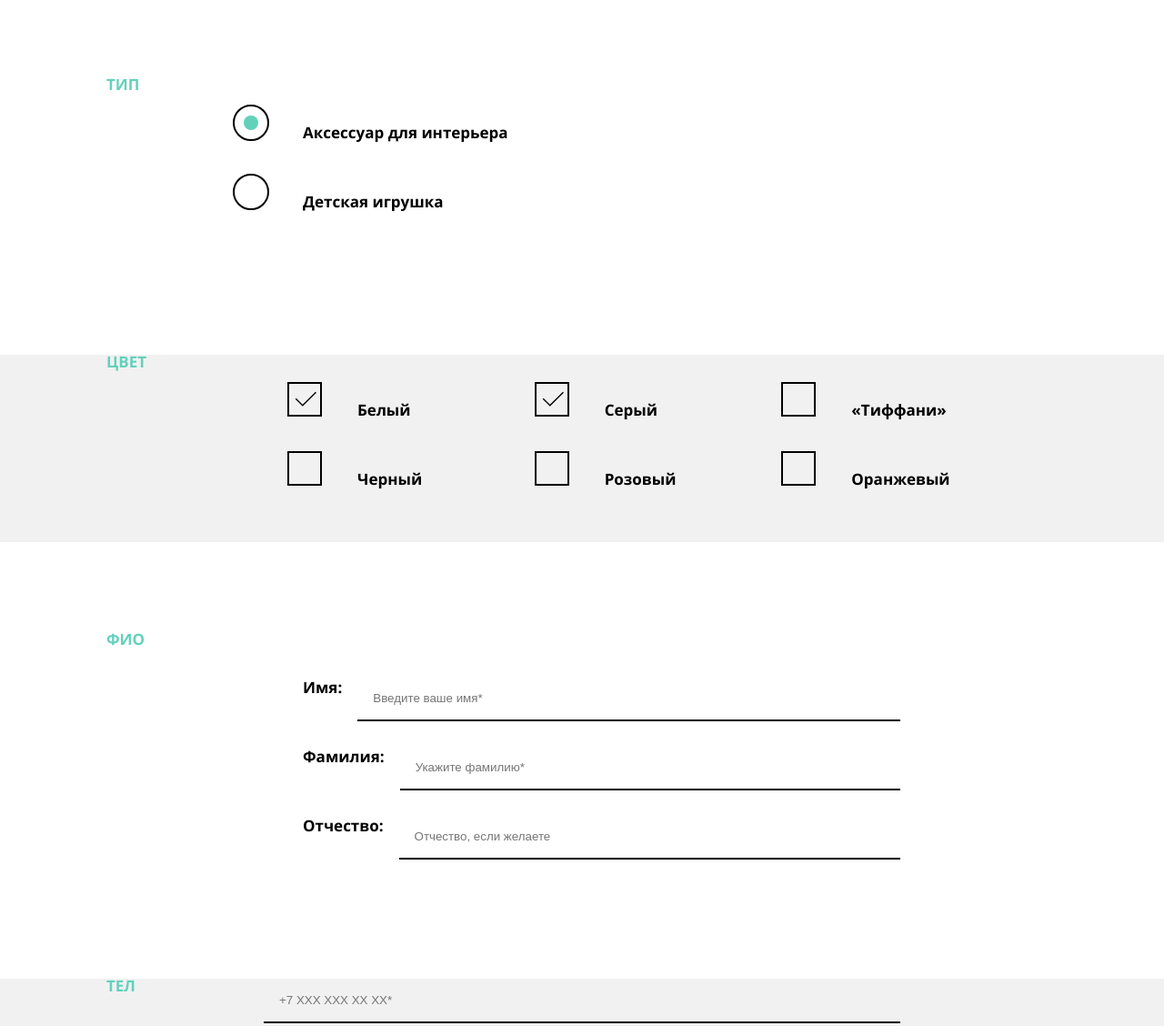
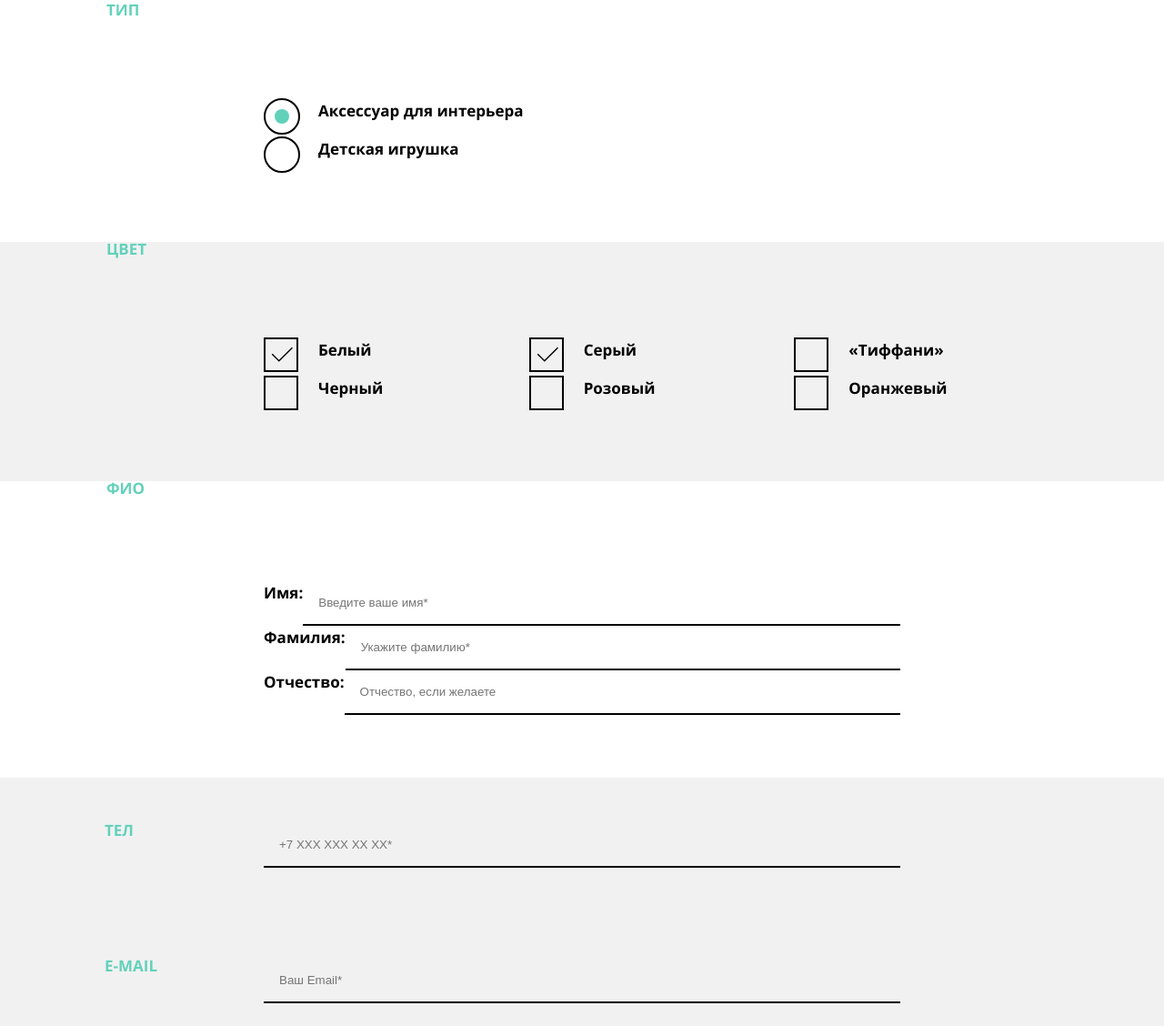
Before and after one commit to TamaraLavrina/51735-mishka-22, a website: page source/form.html in a window 1280 px wide. Shown: the part 499-1627 px from the top of the page at 91% size. Drawn offline with nearby package versions, Linux system fonts and the light colour scheme; files that its build step writes are made by us from their sources.

Commit message:
так лучше?

```diff
--- a/source/form.html
+++ b/source/form.html
@@ -59,75 +59,78 @@
         Мы будем рады воплотить в жизнь ваши пожелания!
         Заполните простую форму заказа и мы свяжемся с вами, чтобы уточнить детали.
       </p>
+
       <!--  форма-->
+
       <form class="form-area__form form" action="https://echo.htmlacademy.ru/courses" method="POST">
-        <!--  филдсет-->
-        <fieldset class="form__type form__type--type fields checkbox">
-          <legend class="fields__legend-name">Тип</legend>
-          <!-- список полей-->
-          <ul class="checkbox__list">
-            <!-- элемент cписка полей-->
-            <li class="checkbox__item">
+
+        <!-- группа чекбоксов/радиокнопок(chooser)-->
+        <fieldset class="form__group  chooser">
+          <legend class="form__legend-name">Тип</legend>
+          <!-- список радиокнопок-->
+          <ul class="chooser__list">
+            <!-- элемент cписка -->
+            <li class="chooser__item element">
               <!-- инпут поля радио-->
-              <input class="visually-hidden checkbox__chooser checkbox__chooser--radio" type="radio" name="product-type"
+              <input class="visually-hidden chooser__input chooser__input--radio" type="radio" name="product-type"
                 value="interior-accessory" id="i-accessory" checked>
-              <!-- подпись элемента списка полей-->
-              <label for="i-accessory" class="checkbox__label">Аксессуар для интерьера</label>
+              <!-- подпись элемента списка-->
+              <label for="i-accessory" class="chooser__label">Аксессуар для интерьера</label>
             </li>
-            <li class="checkbox__item ">
-              <input class="visually-hidden checkbox__chooser checkbox__chooser--radio" type="radio" name="product-type"
+            <li class="chooser__item element">
+              <input class="visually-hidden chooser__input chooser__input--radio" type="radio" name="product-type"
                 value="toy" id="toy-filter">
-              <label for="toy-filter" class="checkbox__label">Детская игрушка</label>
+              <label for="toy-filter" class="chooser__label">Детская игрушка</label>
             </li>
           </ul>
         </fieldset>
 
-
         <div class="form__wrapper">
-          <!--  филдсет-->
-          <fieldset class="form__type form__type--color fields checkbox">
-            <legend class="fields__legend-name">Цвет</legend>
+          <!--цветная обертка/серый-->
+          <!-- группа чекбоксов/радиокнопок(chooser)-->
+          <fieldset class="form__group chooser chooser--checkbox">
+            <legend class="form__legend-name">Цвет</legend>
             <!-- список чек-бокс-->
-            <ul class="checkbox__list checkbox__list--columns">
-              <li class="checkbox__item">
-                <input class="visually-hidden checkbox__chooser checkbox__chooser--checkbox" type="checkbox" name="color"
+            <ul class="chooser__list chooser__list--columns">
+              <li class="chooser__item">
+                <input class="visually-hidden  chooser__input chooser__input__checkbox" type="checkbox" name="color"
                   value="white" id="checkbox-white" checked>
-                <label for="checkbox-white" class="checkbox__label">Белый</label>
+                <label for="checkbox-white" class="chooser__label">Белый</label>
               </li>
-              <li class="checkbox__item">
-                <input class="visually-hidden checkbox__chooser checkbox__chooser--checkbox" type="checkbox" name="color"
+              <li class="chooser__item">
+                <input class="visually-hidden chooser__input chooser__input__checkbox" type="checkbox" name="color"
                   value="grey" id="checkbox-grey" checked>
-                <label for="checkbox-grey" class="checkbox__label">Серый</label>
+                <label for="checkbox-grey" class="chooser__label">Серый</label>
               </li>
-              <li class="checkbox__item">
-                <input class="visually-hidden checkbox__chooser checkbox__chooser--checkbox" type="checkbox" name="color"
+              <li class="chooser__item">
+                <input class="visually-hidden chooser__input chooser__input__checkbox" type="checkbox" name="color"
                   value="tiffany" id="checkbox-tiffany">
-                <label for="checkbox-tiffany" class="checkbox__label">«Тиффани»</label>
+                <label for="checkbox-tiffany" class="chooser__label">«Тиффани»</label>
               </li>
-              <li class="checkbox__item">
-                <input class="visually-hidden checkbox__chooser checkbox__chooser--checkbox" type="checkbox" name="color"
+              <li class="chooser__item">
+                <input class="visually-hidden chooser__input chooser__input__checkbox" type="checkbox" name="color"
                   value="black" id="checkbox-black">
-                <label for="checkbox-black" class="checkbox__label">Черный</label>
+                <label for="checkbox-black" class="chooser__label">Черный</label>
               </li>
-              <li class="checkbox__item">
-                <input class="visually-hidden checkbox__chooser checkbox__chooser--checkbox" type="checkbox" name="color"
+              <li class="chooser__item">
+                <input class="visually-hidden chooser__input chooser__input__checkbox" type="checkbox" name="color"
                   value="pink" id="checkbox-pink">
-                <label for="checkbox-pink" class="checkbox__label">Розовый</label>
+                <label for="checkbox-pink" class="chooser__label">Розовый</label>
               </li>
-              <li class="checkbox__item">
-                <input class="visually-hidden checkbox__chooser checkbox__chooser--checkbox" type="checkbox" name="color"
+              <li class="chooser__item">
+                <input class="visually-hidden chooser__input chooser__input__checkbox" type="checkbox" name="color"
                   value="orange" id="checkbox-orange">
-                <label for="checkbox-orange" class="checkbox__label">Оранжевый</label>
+                <label for="checkbox-orange" class="chooser__label">Оранжевый</label>
               </li>
             </ul>
+
           </fieldset>
         </div>
-
-        <!--  филдсет-->
-        <fieldset class="form__type form__type--user-name fields">
-          <legend class="fields__legend-name">ФИО</legend>
-          <ul class="fields__list fields__list--no-padding">
-            <li class="fields__item element">
+        <!-- группа полей, текст(fields)-->
+        <fieldset class="form__group fields">
+          <legend class="form__legend-name">ФИО</legend>
+          <ul class="fields__list">
+            <li class="field__item element">
               <label for="input__name" class="element__label">Имя:</label>
               <input class="element__input element__input--wide-text" id="input__name" type="text" name="user-name"
                 placeholder="Введите ваше имя*" required>
@@ -137,18 +140,18 @@
               <input class="element__input element__input--wide-text" type="text" name="user-surname"
                 placeholder="Укажите фамилию*" required>
             </li>
-            <li class="fields__item element">
+            <li class="field__item element">
               <label for="patronimic" class="element__label">Отчество:</label>
               <input class="element__input element__input--wide-text" id="patronimic" type="text" name="user-patronymic"
                 placeholder="Отчество, если желаете">
             </li>
           </ul>
         </fieldset>
-
-        <!-- серая заливка на 2 блока-->
         <div class="form__wrapper">
-          <div class="form__type form__type--user-phone fields">
-            <legend class="fields__legend-name">Тел</legend>
+          <!--цветная обертка/серый-->
+          <!-- группа полей, текст-->
+          <div class="form__group fields">
+            <span class="form__legend-name">Тел</span>
             <div class="grid-wrapper fields__list">
               <div class="fields__item element">
                 <label for="pnone-input" class="visually-hidden">Телефон</label>
@@ -156,12 +159,11 @@
                   placeholder="+7 ХХХ ХХХ ХХ ХХ*" required>
               </div>
             </div>
+
           </div>
-
-          <!-- как бы филдсет-->
-          <div class="form__type form__type--user-email  fields">
-            <span class="fields__legend-name fields__legend-name--short">E-mail</span>
-            <!--legend заменила на span-->
+          <!-- группа полей, текст-->
+          <div class="form__group fields">
+            <span class="form__legend-name">E-mail</span>
             <div class="grid-wrapper fields__list">
               <div class="fields__item element">
                 <label for="e-mail-input" class="visually-hidden"> email</label>
@@ -171,19 +173,24 @@
             </div>
           </div>
         </div>
+
+        <!-- группа полей, текст-->
+        <div class="form__group fields">
+          <span class="form__legend-name">Доп</span>
+          <div class="grid-wrapper fields__list">
+            <div class="fields__item element">
+              <label for="add-data" class="visually-hidden"> Дополнительная информация</label>
+              <textarea id="add-data" class="element__input--add-area" rows="6" name="info"
+                placeholder="Опишите все ваши пожелания к заказу"></textarea>
+            </div>
+          </div>
+
         </div>
 
 
-        <!-- как бы филдсет-->
-        <div class="form__type form__type--user-addinfo fields">
-          <span class="fields__legend-name">Доп</span>
-          <div class="grid-wrapper fields__list">
-            <label for="add-data" class="visually-hidden"> Дополнительная информация</label>
-            <textarea id="add-data" class="add-area__input" rows="6" name="info"
-              placeholder="Опишите все ваши пожелания к заказу"></textarea>
-          </div>
-        </div>
-        <div class="form__type form__type--footnotes">
+
+
+        <div class="form__group form__group--footnotes">
           <p class="form__footnotes">
             *Поля обязательны для заполнения
           </p>
--- a/source/sass/blocks/checkbox.scss
+++ /dev/null
@@ -1,115 +0,0 @@
-.checkbox {
-  @media (min-width: $tablet-width) {
-    display: grid;
-    grid-template-columns: 1fr 1fr 1fr 1fr;
-  }
-
-  @media (min-width: $desktop-width) {
-    grid-template-columns: 1fr 1fr 1fr 1fr 1fr 1fr;
-  }
-}
-
-@media (min-width: $tablet-width) {
-  .checkbox__list--columns {
-    display: grid;
-    grid-template-columns: 1fr 1fr;
-  }
-}
-
-@media (min-width: $desktop-width) {
-  .checkbox__list--columns {
-    grid-template-columns: 1fr 1fr 1fr;
-  }
-}
-
-
-.checkbox__chooser {
-  background-color: inherit;
-}
-
-.checkbox__chooser--radio + label::before {
-  content: "";
-  position: absolute;
-  left: -60px;
-  top: -5px;
-  width: 40px;
-  height: 40px;
-  border: 2px solid $color-black-900;
-  border-radius: 50%;
-}
-
-.checkbox__chooser--radio:checked + label::after {
-  content: "";
-  position: absolute;
-  top: 7px;
-  left: -48px;
-  width: 16px;
-  height: 16px;
-  background-color: $primary-color-300;
-  border-radius: 50%;
-}
-
-.checkbox__chooser--checkbox + label::before {
-  content: "";
-  position: absolute;
-  left: -60px;
-  top: -5px;
-  width: 38px;
-  height: 38px;
-  border: 2px solid $color-black-900;
-}
-
-.checkbox__chooser--checkbox:checked + label::after {
-  content: "";
-  position: absolute;
-  top: 5px;
-  left: -52px;
-  width: 24px;
-  height: 17px;
-  background-image: url("../img/checked.svg");
-  background-repeat: no-repeat;
-  background-position: 0 0;
-}
-
-.checkbox__chooser + label:hover::before {
-  border: 2px solid $primary-color-300;
-}
-
-.checkbox__label {
-  display: block;
-  line-height: 18px;
-  font-size: 17px;
-  font-weight: 700;
-  margin-bottom: 24px;
-  position: relative;
-  user-select: none;
-
-  @media (min-width: $tablet-width) {
-    display: flex;
-    margin-left: 26px;
-    padding: 17px;
-  }
-}
-
-.checkbox__list {
-  list-style: none;
-
-  @media (min-width: $tablet-width) {
-    grid-column: 2/5;
-    padding-left: 0;
-  }
-
-  @media (min-width: $desktop-width) {
-    grid-column: 2/7;
-  }
-}
-
-.checkbox__list--no-padding {
-  list-style: none;
-  padding-left: 0;
-}
-
-.checkbox__list--columns,
-.checkbox__list--radio {
-  padding-left: 60px;
-}
--- /dev/null
+++ b/source/sass/blocks/chooser.scss
@@ -0,0 +1,93 @@
+.chooser {
+  @media (min-width: $tablet-width) {
+    grid-column: 1/5;
+  }
+}
+
+.chooser__list {
+  padding-left: 0;
+  list-style: none;
+
+  @media (min-width: $tablet-width) {
+    grid-column: 2/7;
+  }
+}
+
+.chooser__list--columns {
+  @media (min-width: $tablet-width) {
+    display: grid;
+    grid-template-columns: 1fr 1fr;
+  }
+
+  @media (min-width: $desktop-width) {
+    display: grid;
+    grid-template-columns: 1fr 1fr 1fr;
+  }
+}
+
+.chooser__item {
+  padding-left: 60px;
+}
+
+.chooser__label {
+  display: block;
+  line-height: 18px;
+  font-size: 17px;
+  font-weight: 700;
+  margin-bottom: 24px;
+  position: relative;
+  user-select: none;
+
+  @media (min-width: $tablet-width) {
+    display: flex;
+  }
+}
+
+
+.chooser__input--radio + label::before {
+  content: "";
+  position: absolute;
+  left: -60px;
+  top: -5px;
+  width: 40px;
+  height: 40px;
+  border: 2px solid $color-black-900;
+  border-radius: 50%;
+}
+
+.chooser__input--radio:checked + label::after {
+  content: "";
+  position: absolute;
+  top: 7px;
+  left: -48px;
+  width: 16px;
+  height: 16px;
+  background-color: $primary-color-300;
+  border-radius: 50%;
+}
+
+.chooser__input__checkbox + label::before {
+  content: "";
+  position: absolute;
+  left: -60px;
+  top: -5px;
+  width: 38px;
+  height: 38px;
+  border: 2px solid $color-black-900;
+}
+
+.chooser__input__checkbox:checked + label::after {
+  content: "";
+  position: absolute;
+  top: 5px;
+  left: -52px;
+  width: 24px;
+  height: 17px;
+  background-image: url("../img/checked.svg");
+  background-repeat: no-repeat;
+  background-position: 0 0;
+}
+
+.chooser__input + label:hover::before {
+  border: 2px solid $primary-color-300;
+}
--- a/source/sass/blocks/element.scss
+++ b/source/sass/blocks/element.scss
@@ -17,6 +17,18 @@
   padding: 16px 17px;
 }
 
+.element__input--add-area {
+  border: 2px solid $color-black-900;
+  padding: 17px;
+  width: 100%;
+
+  @media (min-width: $tablet-width) {
+    padding: 17px;
+    font-size: 19px;
+    line-height: 19px;
+  }
+}
+
 .element__label {
   display: block;
   line-height: 18px;
@@ -28,7 +40,7 @@
 
   @media (min-width: $tablet-width) {
     display: flex;
-    margin-left: 26px;
-    padding: 17px;
+    margin-left: 0;
+    padding-left: 0;
   }
 }
--- a/source/sass/blocks/fields.scss
+++ b/source/sass/blocks/fields.scss
@@ -1,16 +1,17 @@
 .fields {
   @media (min-width: $tablet-width) {
     display: grid;
-    grid-template-columns: 1fr 1fr 1fr 1fr;
+    grid-template-columns: repeat(4, 1fr);
   }
 
   @media (min-width: $desktop-width) {
-    grid-template-columns: 1fr 1fr 1fr 1fr 1fr 1fr;
+    grid-template-columns: repeat(6, 1fr);
   }
 }
 
 .fields__list {
   list-style: none;
+  padding-left: 0;
 
   @media (min-width: $tablet-width) {
     grid-column: 2/5;
@@ -22,17 +23,7 @@
   }
 }
 
-.fields__list--no-padding {
-  list-style: none;
-  padding-left: 0;
-}
-
-.fields__list--columns,
-.fields__list--radio {
-  padding-left: 60px;
-}
-
-.fields__legend-name {
+.form__legend-name {
   text-transform: uppercase;
   font-size: 17px;
   line-height: 16px;
@@ -51,31 +42,3 @@
     width: 200px;
   }
 }
-
-.fields__legend-name--short::after {
-  width: 182px;
-  left: 78px;
-}
-
-@media (min-width: $tablet-width) {
-  .fields__legend-name {
-    grid-column: 1/2;
-    margin: 0;
-  }
-
-  .fields__legend-name::after,
-  .fields__legend-name--short::after {
-    display: none;
-  }
-
-  .fields__list--columns {
-    display: grid;
-    grid-template-columns: 1fr 1fr;
-  }
-}
-
-@media (min-width: $desktop-width) {
-  .fields__list--columns {
-    grid-template-columns: 1fr 1fr 1fr;
-  }
-}
--- a/source/sass/blocks/form.scss
+++ b/source/sass/blocks/form.scss
@@ -14,7 +14,7 @@
 .form__button {
   margin-top: 36px;
   margin-bottom: 55px;
-  max-width: 100%;
+  width: 100%;
 
   @media (min-width: $tablet-width) {
     max-width: 230px;
@@ -22,41 +22,29 @@
   }
 }
 
-.form__type {
+.form__group {
   padding-right: 30px;
   padding-left: 30px;
   margin-right: auto;
   margin-left: auto;
   max-width: 320px;
-  margin-top: 29px;
 
   @media (min-width: $tablet-width) {
-    padding: 0;
+    padding: 50px 0;
     max-width: 668px;
-    margin-top: 63px;
     font-size: 19px;
     line-height: 18px;
-    grid-column: 1/5;
+    display: grid;
+    grid-template-columns: repeat(4, 1fr);
   }
 
   @media (min-width: $desktop-width) {
-    padding-right: 0;
-    padding-left: 0;
     max-width: 1050px;
-    margin-top: 99px;
-    grid-template-columns: 1fr 1fr 1fr 1fr 1fr 1fr;
+    grid-template-columns: repeat(6, 1fr);
   }
 }
 
-.form__type--user-phone,
-.form__type--user-email {
-  @media (min-width: $tablet-width) {
-    display: grid;
-  }
-}
-
-
-.form__type--footnotes {
+.form__group--footnotes {
   @media (min-width: $tablet-width) {
     display: flex;
     max-width: 668px;
@@ -68,3 +56,20 @@
     }
   }
 }
+
+.form__legend-name--short::after {
+  width: 182px;
+  left: 78px;
+}
+
+@media (min-width: $tablet-width) {
+  .form__legend-name {
+    grid-column: 1/2;
+    margin: 0;
+  }
+
+  .form__legend-name::after,
+  .form__legend-name--short::after {
+    display: none;
+  }
+}
--- a/source/sass/blocks/page-header.scss
+++ b/source/sass/blocks/page-header.scss
@@ -1,6 +1,12 @@
 .page-header {
   background-color: $color-white-00;
 
+  @media (min-width: $tablet-width) {
+    background-image: linear-gradient(to bottom, $color-white-00 89px, #e0e0e0e0 89px, #f1f1f1 90px, #f1f1f1 90px);
+  }
+}
+
+.page-header--gradient {
   @media (min-width: $tablet-width) {
     background-image: linear-gradient(to bottom, $color-white-00 89px, #e0e0e0e0 89px, #f9f9f9 90px, #f9f9f9 90px);
   }
--- a/source/sass/blocks/user-nav.scss
+++ b/source/sass/blocks/user-nav.scss
@@ -14,7 +14,6 @@
 .user-nav__cart {
   display: block;
   color: $color-black-600;
-  text-align: center;
   margin-top: 29px;
   padding-bottom: 27px;
   border-bottom: 1px solid $color-lightgrey-300;
@@ -26,7 +25,6 @@
 
 .user-nav__search {
   display: block;
-  text-align: center;
   padding-top: 29px;
   padding-bottom: 27px;
   border-bottom: 1px solid $color-lightgrey-300;
--- a/source/sass/style.scss
+++ b/source/sass/style.scss
@@ -22,7 +22,6 @@
 @import "blocks/form.scss";
 @import "blocks/fieldset.scss";
 @import "blocks/fields.scss";
-@import "blocks/add-area.scss";
 @import "blocks/element.scss";
 @import "blocks/product-catalog.scss";
 @import "blocks/manufacture-process.scss";
@@ -32,4 +31,4 @@
 @import "blocks/toggle-navigate.scss";
 @import "blocks/product-image.scss";
 @import "blocks/header-info.scss";
-@import "blocks/checkbox.scss";
+@import "blocks/chooser.scss";
```
Also changed, not shown: source/index.html (+1 -1 lines), source/sass/blocks/add-area.scss (deleted, +0 -11 lines), source/sass/blocks/form-area.scss (+3 -6 lines), source/sass/blocks/main-nav.scss (+7 -1 lines). Lines whose indentation alone changed are shown as unchanged.
